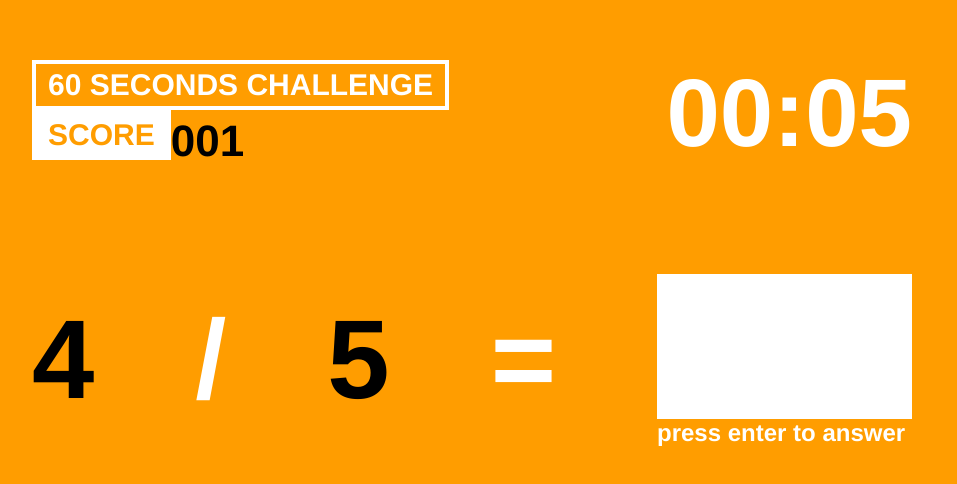
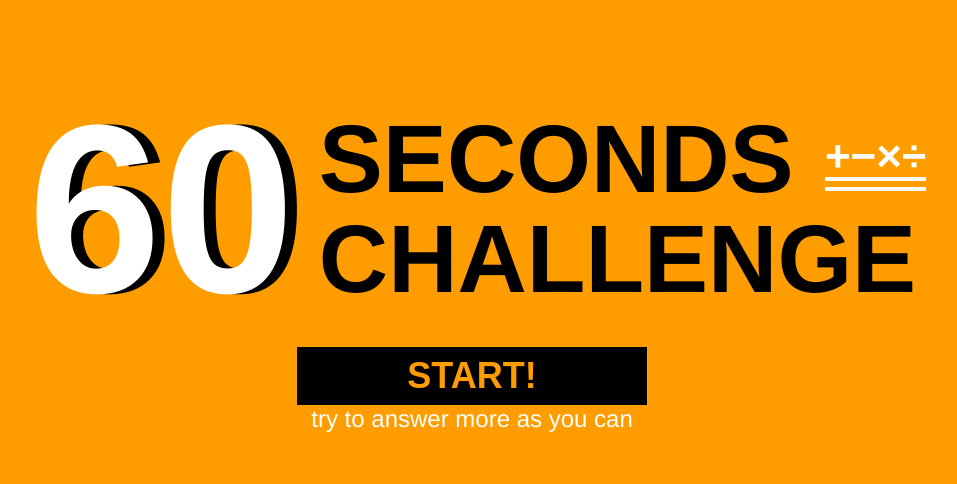
Before and after one commit to LiaoYingKai/counting-game, a Vue app: page / in a window 1280 px wide. Shown: the part 148-632 px from the top of the page, without its empty margins (168-1125 px from the left). Built offline with nearby package versions, Linux system fonts and the light colour scheme.

Commit message:
modify stauts

```diff
--- a/src/App.vue
+++ b/src/App.vue
@@ -35,7 +35,7 @@ export default defineComponent({
     };
     const { start, game, end } = StatusMap;
     const score = ref(0);
-    const nowStatus = ref(game);
+    const nowStatus = ref(start);
 
     function changeStatus(status) {
       nowStatus.value = status;
```
